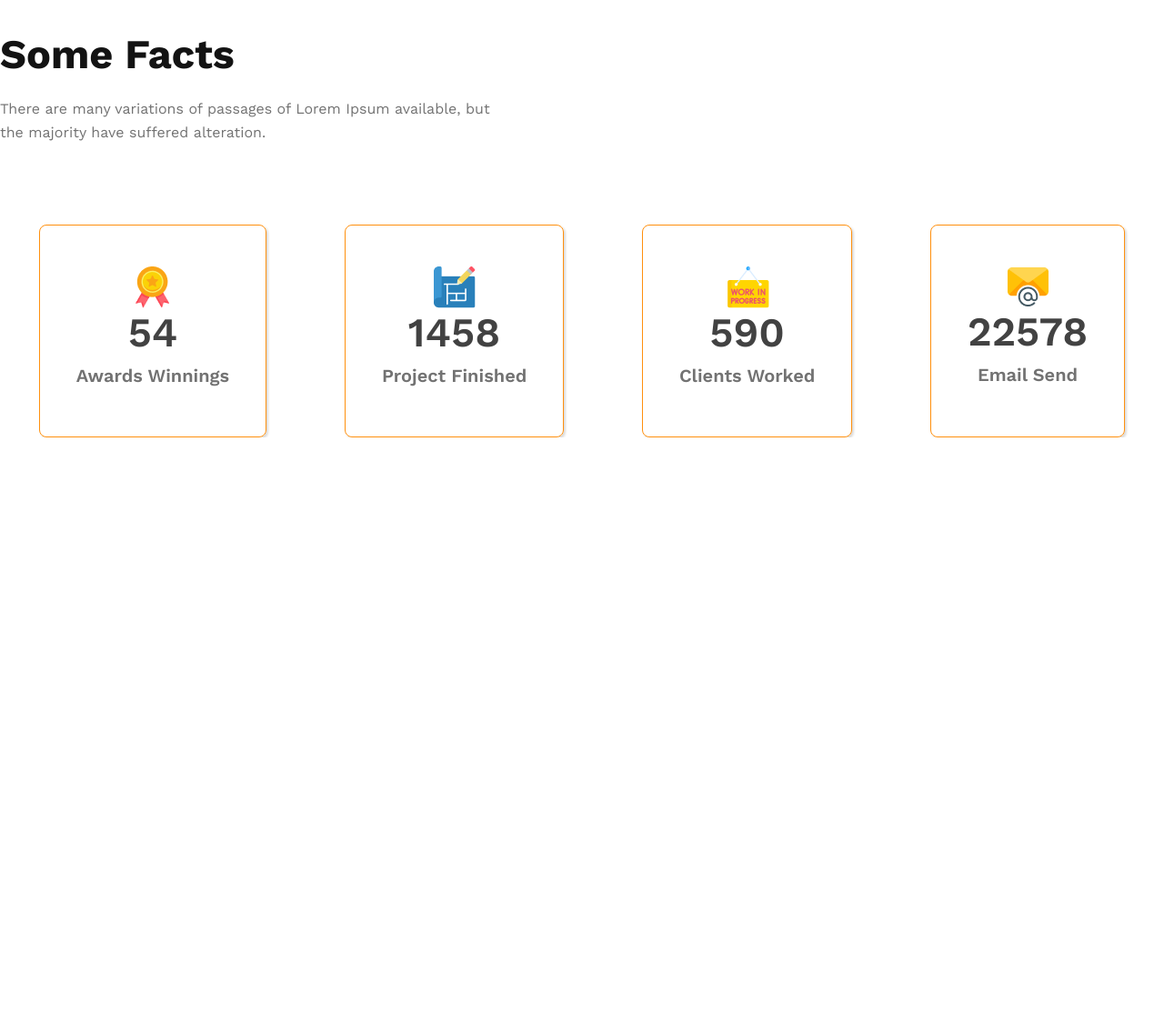
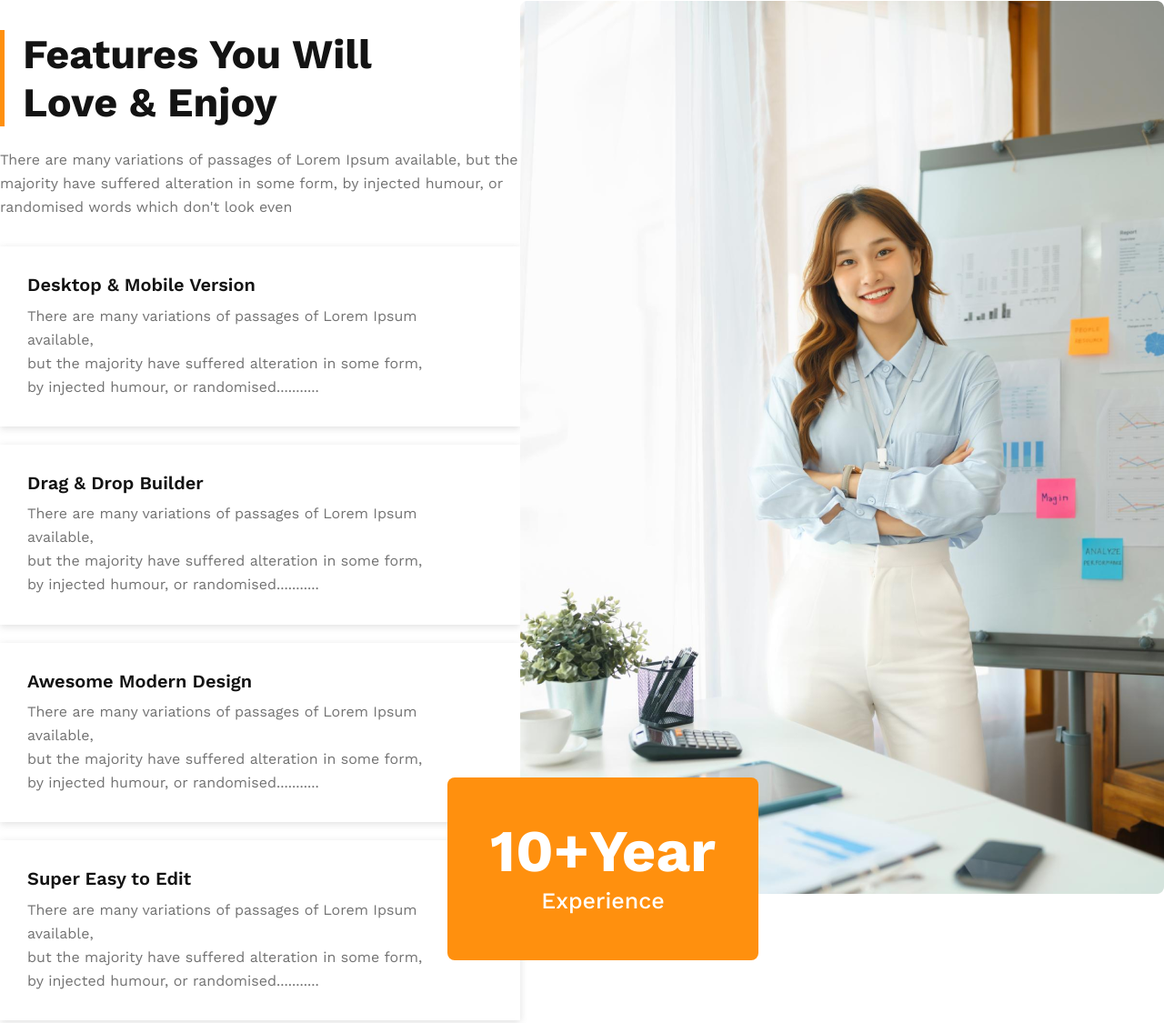
Before and after one commit to AKAbir01/architects-website, a plain HTML site: page index.html in a window 1280 px wide. Shown: the part 1930-3055 px from the top of the page at 91% size. Before the commit the page ends 2411 px from the top, so only its background shows below. Drawn offline with nearby package versions, Linux system fonts and the light colour scheme.

Commit message:
features added

```diff
--- a/css/style.css
+++ b/css/style.css
@@ -33,6 +33,11 @@ img {
     font-size: 1rem;
     font-weight: 400;
     line-height: 1.625rem;
+}
+
+.features_card {
+    padding: 1.88rem 2.62rem 1.88rem 1.88rem;
+    box-shadow: rgba(99, 99, 99, 0.2) 0px 2px 8px 0px;
 }
 
 .btn {
@@ -193,10 +198,77 @@ nav h3 span {
 #features {
     margin-top: 8rem;
 }
+
+.features_main {
+    display: flex;
+    justify-content: space-between;
+}
+
+.features_txt {
+    padding: 2rem 0 2rem 0;
+}
+
+.features_main .main {
+    margin-top: 1.5rem;
+    margin-bottom: 1.88rem;
+}
+
+.features_card {
+    margin-bottom: 1.25rem;
+}
+
+.features_card h4 {
+    color: #131313;
+    font-size: 1.25rem;
+    font-weight: 600;
+}
+
+.features_card p {
+    margin-top: .6rem;
+}
+
+.features_txt h3 {
+    border-left: 5px solid #FF900E;
+    padding-left: 20px;
+}
+
+.features_img h2 {
+    color: #FFF;
+    text-align: center;
+    font-size: 4.0625rem;
+    font-weight: 700;
+    line-height: 4.375rem;
+}
+
+.features_img img {
+    width: 44.25rem;
+}
+
+.features_img p {
+    color: #FFF;
+    font-size: 1.5625rem;
+    font-weight: 500;
+    line-height: 2.5rem;
+}
+
+.ten {
+    background-color: #FF900E;
+    text-align: center;
+    padding: 2.88rem 2.63rem 2.81rem 2.63rem;
+    width: 21.375rem;
+    position: relative;
+    bottom: 8rem;
+    right: 5rem;
+    border-radius: .5rem;
+    -webkit-border-radius: .5rem;
+    -moz-border-radius: .5rem;
+    -ms-border-radius: .5rem;
+    -o-border-radius: .5rem;
+}
 /* features end */
 /* facts start */
 #facts {
-    margin-top: 10rem;
+    margin-top: 4rem;
 }
 
 #facts .txt {
@@ -219,8 +291,6 @@ nav h3 span {
 
 .card p {
     color: #727272;
-    margin-top: 0.6rem;
-    margin-bottom: 0.6rem;
     font-size: 1.25rem;
     font-weight: 600;
 }
@@ -231,6 +301,27 @@ nav h3 span {
     text-align: center;
 }
 /* facts end */
+
+/* sponspors start */
+#sponspors {
+    margin-top: 11.26rem;
+    margin-bottom: 8.13rem;
+}
+.spons_img ul {
+    display: flex;
+    justify-content: space-between;
+    align-items: center;
+    margin-top: 3.12rem;
+}
+
+.spons_txt {
+    text-align: center;
+}
+
+.spons_txt h3 {
+    margin-bottom: 1.5rem;
+}
+/* sponspors end */
 /* main end */
 
 
@@ -241,7 +332,7 @@ nav h3 span {
         padding: 20px;
     }
 
-    nav, .team_main, .facts_card {
+    nav, .team_main, .facts_card, .spons_img ul {
         flex-direction: column;
     }
 
@@ -254,7 +345,7 @@ nav h3 span {
         grid-template-columns: 1fr;
     }
 
-    .team_txt {
+    .team_txt, .spons_txt {
         padding: 1.5rem;
         text-align: center;
     }
@@ -274,6 +365,10 @@ nav h3 span {
         margin-top: -2rem;
         margin-bottom: -1rem;
     }
+
+    .spons_img ul {
+        gap: 1.8rem;
+    }
 }
 
 /* medium devices */
@@ -282,7 +377,7 @@ nav h3 span {
         padding: 50px;
     }
 
-    nav, .team_main, .facts_card {
+    nav, .team_main, .facts_card, .spons_img ul {
         flex-direction: column;
     }
 
@@ -314,5 +409,9 @@ nav h3 span {
         margin-top: -2rem;
         margin-bottom: -1rem;
     }
+
+    .spons_img ul {
+        gap: 1.8rem;
+    }
 }
 /* responsive media query end */
--- a/index.html
+++ b/index.html
@@ -59,7 +59,35 @@
         <!-- features start -->
         <section id="features">
             <div class="container">
-
+                <div class="features_main">
+                    <div class="features_txt">
+                        <h3 class="title">Features You Will<br>Love & Enjoy</h3>
+                        <P class="txt main">There are many variations of passages of Lorem Ipsum available, but the<br>majority have suffered alteration in some form, by injected humour, or<br> randomised words which don't look even</P>
+                        <div class="features_card">
+                            <h4>Desktop & Mobile Version</h4>
+                            <p class="txt">There are many variations of passages of Lorem Ipsum available, <br>but the majority have suffered alteration in some form,<br>by injected humour, or randomised...........</p>
+                        </div>
+                        <div class="features_card">
+                            <h4>Drag & Drop Builder</h4>
+                            <p class="txt">There are many variations of passages of Lorem Ipsum available, <br>but the majority have suffered alteration in some form,<br>by injected humour, or randomised...........</p>
+                        </div>
+                        <div class="features_card">
+                            <h4>Awesome Modern Design</h4>
+                            <p class="txt">There are many variations of passages of Lorem Ipsum available, <br>but the majority have suffered alteration in some form,<br>by injected humour, or randomised...........</p>
+                        </div>
+                        <div class="features_card">
+                            <h4>Super Easy to Edit</h4>
+                            <p class="txt">There are many variations of passages of Lorem Ipsum available, <br>but the majority have suffered alteration in some form,<br>by injected humour, or randomised...........</p>
+                        </div>
+                    </div>
+                    <div class="features_img">
+                        <img src="./images/architect.png" alt="">
+                        <div class="ten">
+                            <h2>10+Year</h2>
+                            <p>Experience</p>
+                        </div>
+                    </div>
+                </div>
             </div>
         </section>
         <!-- features end -->
@@ -93,6 +121,27 @@
             </div>
         </section>
         <!-- facts end -->
+        <!-- sponspors start -->
+        <section id="sponspors">
+            <div class="container">
+                <div class="spons_main">
+                    <div class="spons_txt">
+                        <h3 class="title">Our Sponspors</h3>
+                        <p class="txt">There are many variations of passages of Lorem Ipsum available,<br>but the majority have suffered alteration.</p>
+                    </div>
+                    <div class="spons_img">
+                        <ul>
+                            <li><a href="#"><img src="./images/sponsors/spotify.png" alt=""></a></li>
+                            <li><a href="#"><img src="./images/sponsors/amazon.png" alt=""></a></li>
+                            <li><a href="#"><img src="./images/sponsors/google.png" alt=""></a></li>
+                            <li><a href="#"><img src="./images/sponsors/telerama.png" alt=""></a></li>
+                            <li><a href="#"><img src="./images/sponsors/figma.png" alt=""></a></li>
+                        </ul>
+                    </div>
+                </div>
+            </div>
+        </section>
+        <!-- sponspors end -->
     </main>
     <!-- main end -->
     <!-- footer start -->
```
